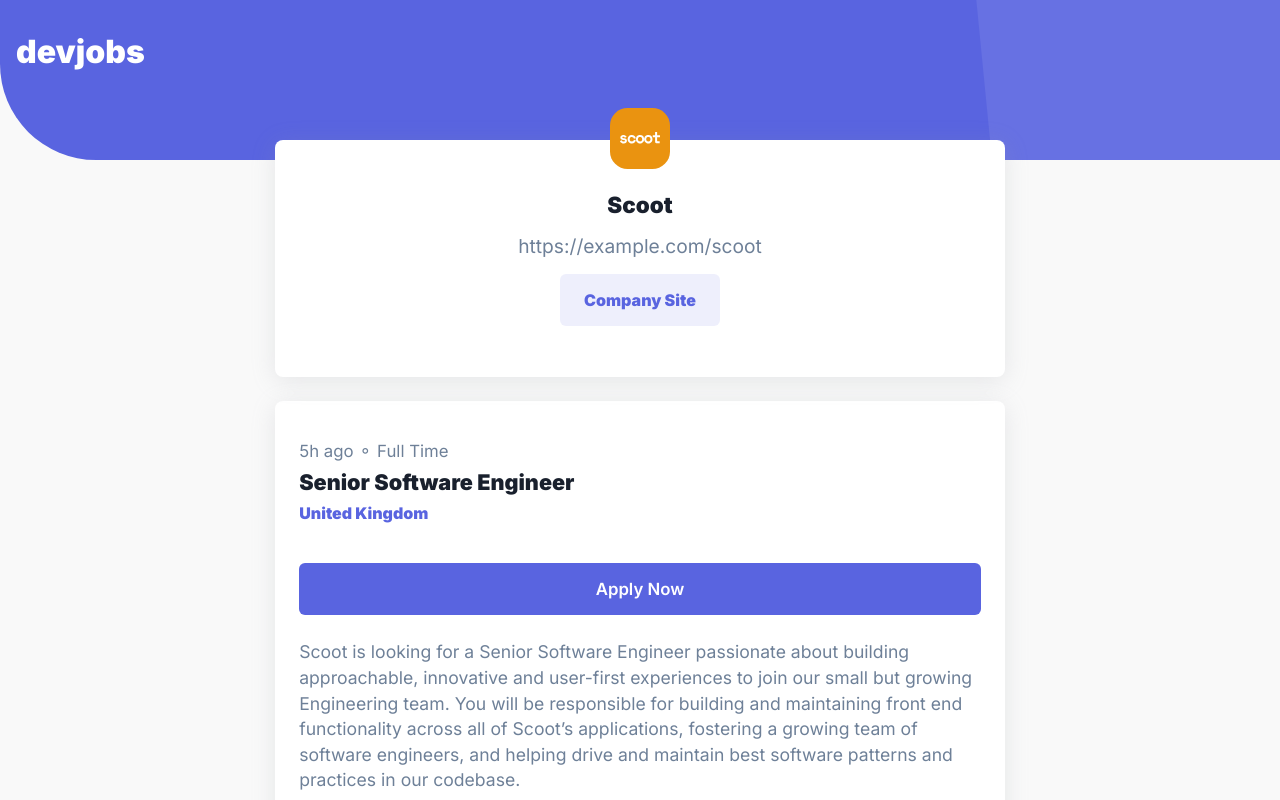
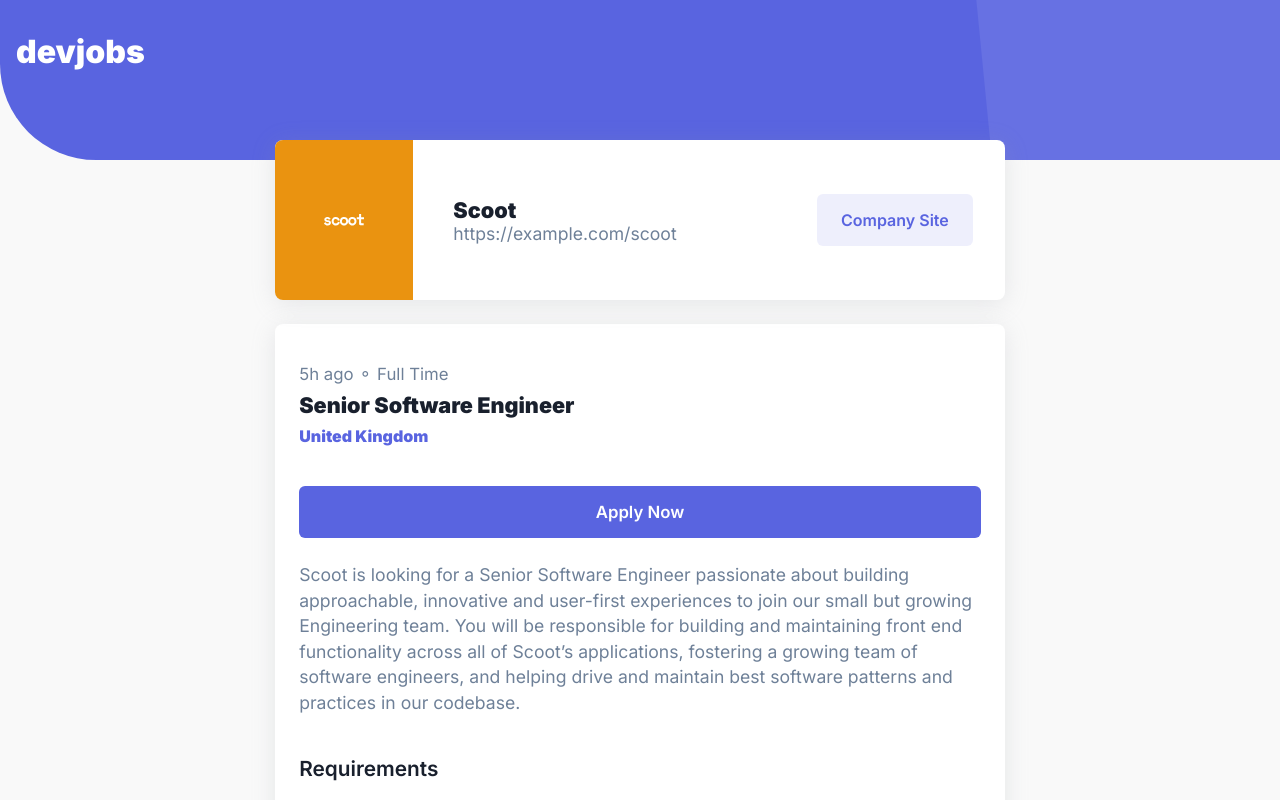
Before and after one commit to TiagoDiass/devjobs, a Next.js app: page /jobs/1 in a window 1280 px wide. Shown: the top 800 px of the page. Built offline with nearby package versions, Linux system fonts and the light colour scheme.

Commit message:
feat: add job details header desktop specific styles

```diff
--- a/package.json
+++ b/package.json
@@ -11,7 +11,8 @@
     "react": "^17.0.2",
     "react-dom": "^17.0.2",
     "react-is": "^17.0.2",
-    "styled-components": "^5.2.3"
+    "styled-components": "^5.2.3",
+    "styled-media-query": "^2.1.2"
   },
   "devDependencies": {
     "@types/styled-components": "^5.1.16",
--- a/src/templates/JobDetails/JobDetails.styles.ts
+++ b/src/templates/JobDetails/JobDetails.styles.ts
@@ -29,6 +29,13 @@ export const JobDetailsHeader = styled.header`
   flex-direction: column;
   align-items: center;
   margin-top: -20px;
+
+  @media (min-width: ${(p) => p.theme.mediaQueries.medium}) {
+    height: 10rem;
+    flex-direction: row;
+    column-gap: 2.5rem;
+    padding-left: 0;
+  }
 `;
 
 type CompanyLogoParams = {
@@ -48,6 +55,15 @@ export const CompanyLogo = styled.div<CompanyLogoParams>`
 
   position: absolute;
   top: -2rem;
+
+  @media (min-width: ${(p) => p.theme.mediaQueries.medium}) {
+    position: static;
+    width: 25%;
+    height: 10rem;
+    border-radius: ${(p) => p.theme.borderRadius};
+    border-top-right-radius: 0;
+    border-bottom-right-radius: 0;
+  }
 `;
 
 export const JobDetailsHeaderContent = styled.header`
@@ -57,16 +73,20 @@ export const JobDetailsHeaderContent = styled.header`
   flex-direction: column;
   row-gap: 1rem;
 
+  .job-data {
+    text-align: center;
+  }
+
   .company {
     color: ${(p) => p.theme.colors.secondary};
     font-weight: 700;
-    font-size: 1.4rem;
+    font-size: 1.35rem;
     text-decoration: none;
   }
 
   .website {
     color: ${(p) => p.theme.colors.darkGray};
-    font-size: 1.2rem;
+    font-size: 1.1rem;
   }
 
   .website-button {
@@ -77,13 +97,23 @@ export const JobDetailsHeaderContent = styled.header`
     padding: 1rem 1.5rem;
     border-radius: 6px;
     background-color: rgba(89, 100, 224, 0.1);
-    font-weight: 700;
+    font-weight: 600;
     color: ${(p) => p.theme.colors.primary};
 
     transition: all 0.2s ease;
 
     &:hover {
       background-color: rgba(89, 100, 224, 0.2);
+    }
+  }
+
+  @media (min-width: ${(p) => p.theme.mediaQueries.medium}) {
+    width: 100%;
+    flex-direction: row;
+    justify-content: space-between;
+
+    .job-data {
+      text-align: left;
     }
   }
 `;
--- a/src/templates/JobDetails/JobDetails.tsx
+++ b/src/templates/JobDetails/JobDetails.tsx
@@ -30,8 +30,11 @@ export default function JobDetailsTemplate({ job }: JobDetailsProps) {
           </S.CompanyLogo>
 
           <S.JobDetailsHeaderContent>
-            <p className='company'>{job.company}</p>
-            <p className='website'>{job.website}</p>
+            <div className='job-data'>
+              <p className='company'>{job.company}</p>
+              <p className='website'>{job.website}</p>
+            </div>
+
             <a
               className='website-button'
               href={job.website}
```
Also changed, not shown: 1 other file (tests, documents, lock files or other folders).
